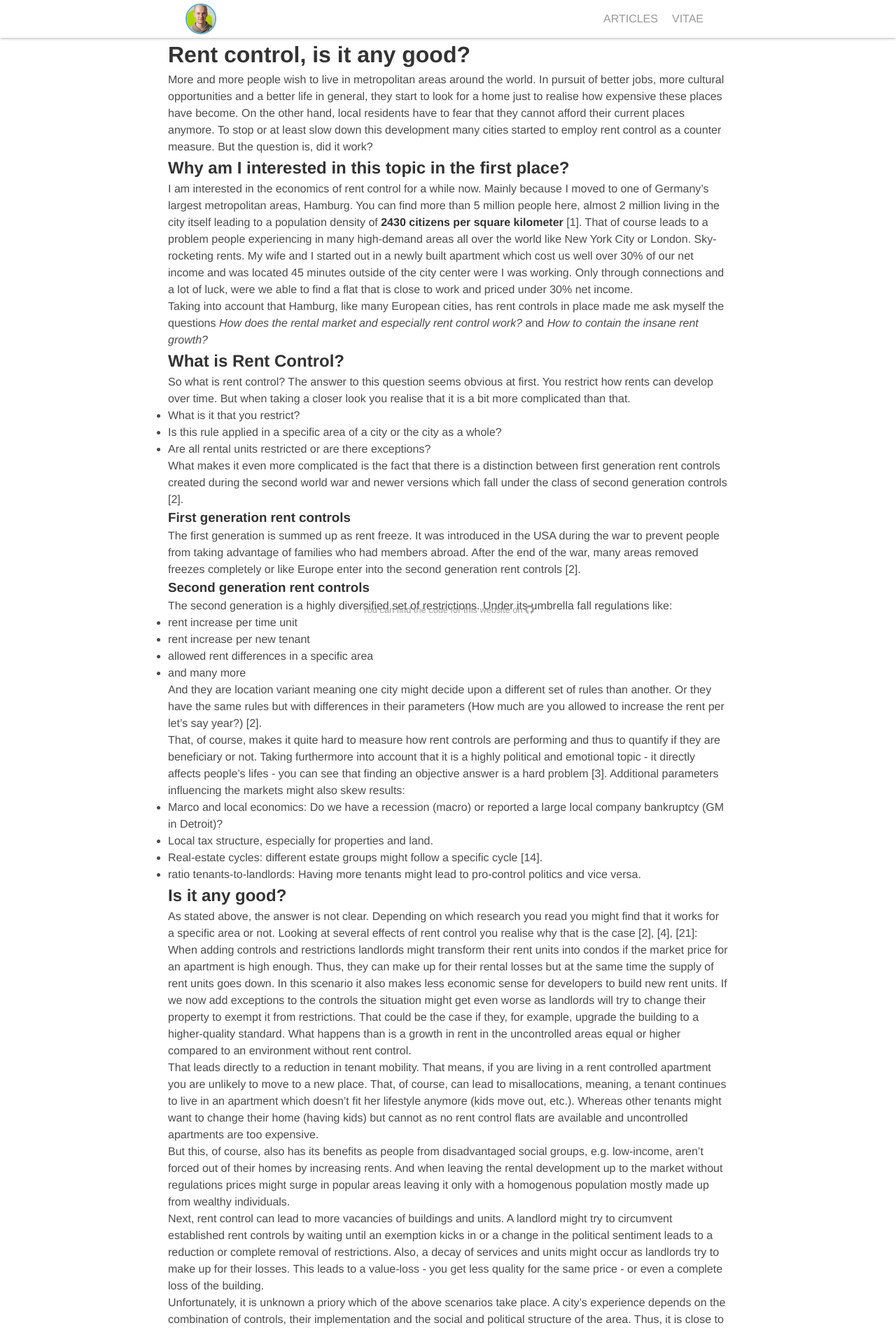
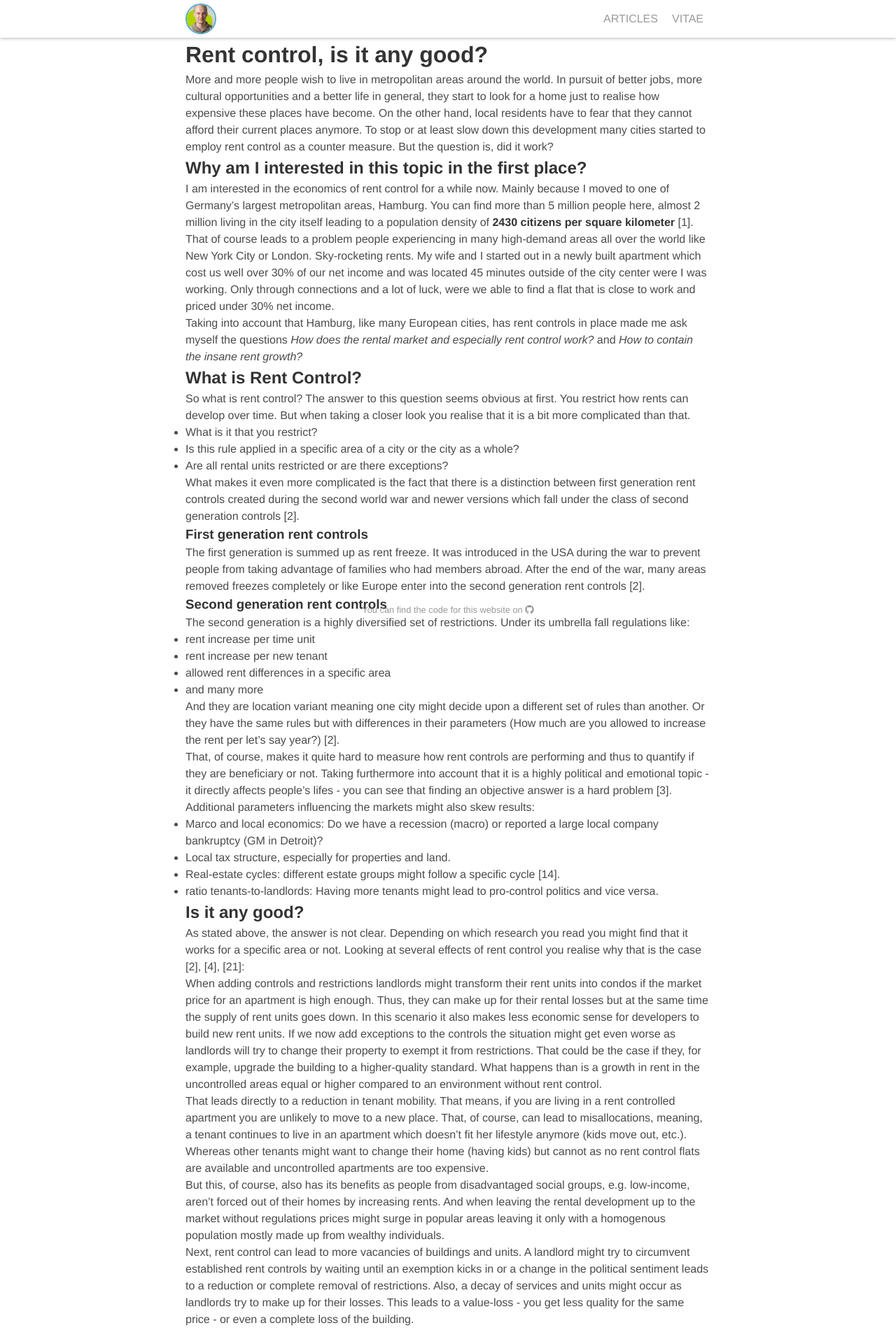
Before and after one commit to pheymann/paulheymann-website, a Jekyll site: the page built from _posts/2019-05-28-rent-control.md, in a window 1280 px wide. Shown: the top 1901 px of the page at 70% size. Built offline with Jekyll 4.4.1, drawn with Linux system fonts in a browser that asks for light colours; nearby versions of some CDN libraries.

Commit message:
created articles overview page

```diff
--- a/_layouts/basic.html
+++ b/_layouts/basic.html
@@ -30,17 +30,19 @@
         </div>
 
         <div class="navigation-element">
-            <a href="{{ site.baseurl }}/cv">Vitae</a>
-          </div>
+          <a href="{{ site.baseurl }}/cv">Vitae</a>
+        </div>
         <div class="navigation-element">
-          <a href="{{site.baseurl }}/articels">Articles</a>
+          <a href="{{ site.baseurl }}/articles">Articles</a>
         </div>
 
         <div class="clearfix"></div>
       </div>
     </header>
 
-    {{ content }}
+    <div class="content">
+      {{ content }}
+    </div>
 
     <footer>
       You can find the code for this website on <a href="https://github.com/pheymann/paulheymann-website"><i class="fab fa-github"></i></a>
--- /dev/null
+++ b/_sass/articles.scss
@@ -0,0 +1,19 @@
+@import 'typography';
+
+.articles {
+
+    .post {
+        margin: 20px 0 20px 0;
+
+        .title {
+            text-decoration: none;
+            font-size: 1.5em;
+        }
+
+        .post-date {
+            font-size: 0.8em;
+            color: $text-light-color;
+            margin-bottom: 10px;
+        }
+    }
+}
--- a/_sass/basic.scss
+++ b/_sass/basic.scss
@@ -51,6 +51,11 @@
     }
 }
 
+.content {
+    width: $content-width;
+    margin: auto;
+}
+
 footer {
     width: 100%;
     height: 3em;
--- a/_sass/home.scss
+++ b/_sass/home.scss
@@ -1,6 +1,6 @@
 @import 'basic';
 
 .home {
-  width: $content-width;
-  margin: 50px auto 50px auto;
+    width: $content-width;
+    margin: 50px auto 50px auto;
 }
--- a/_sass/simple-grid.scss
+++ b/_sass/simple-grid.scss
@@ -7,21 +7,6 @@
 $breakpoint-med: 45em; // 720px
 $breakpoint-large: 60em; // 960px
 
-.container {
-  width: 90%;
-  margin-left: auto;
-  margin-right: auto;
-
-  @media only screen and (min-width: $breakpoint-small) {
-    width: 80%;
-  }
-
-  @media only screen and (min-width: $breakpoint-large) {
-    width: 75%;
-    max-width: 60rem;
-  }
-}
-
 .row {
   position: relative;
   width: 100%;
@@ -29,7 +14,6 @@
 
 .row [class^="col"] {
   float: left;
-  margin: 0.5rem 2%;
   min-height: 0.125rem;
 }
 
--- a/assets/css/index.scss
+++ b/assets/css/index.scss
@@ -7,6 +7,7 @@
 
 @import 'basic';
 @import 'home';
+@import 'articles';
 
 code,
 pre {
```
Also changed, not shown: articles.html (added, +24 -0 lines).
